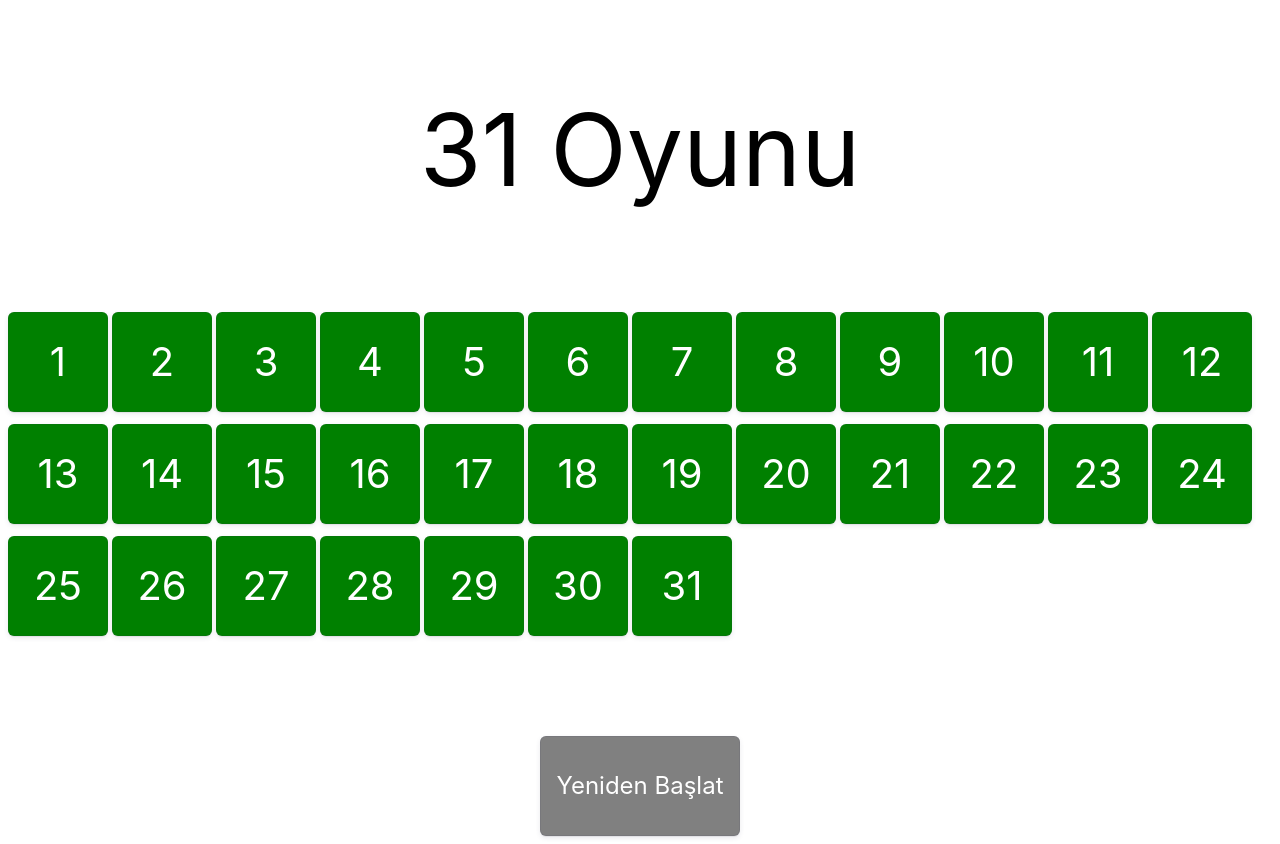
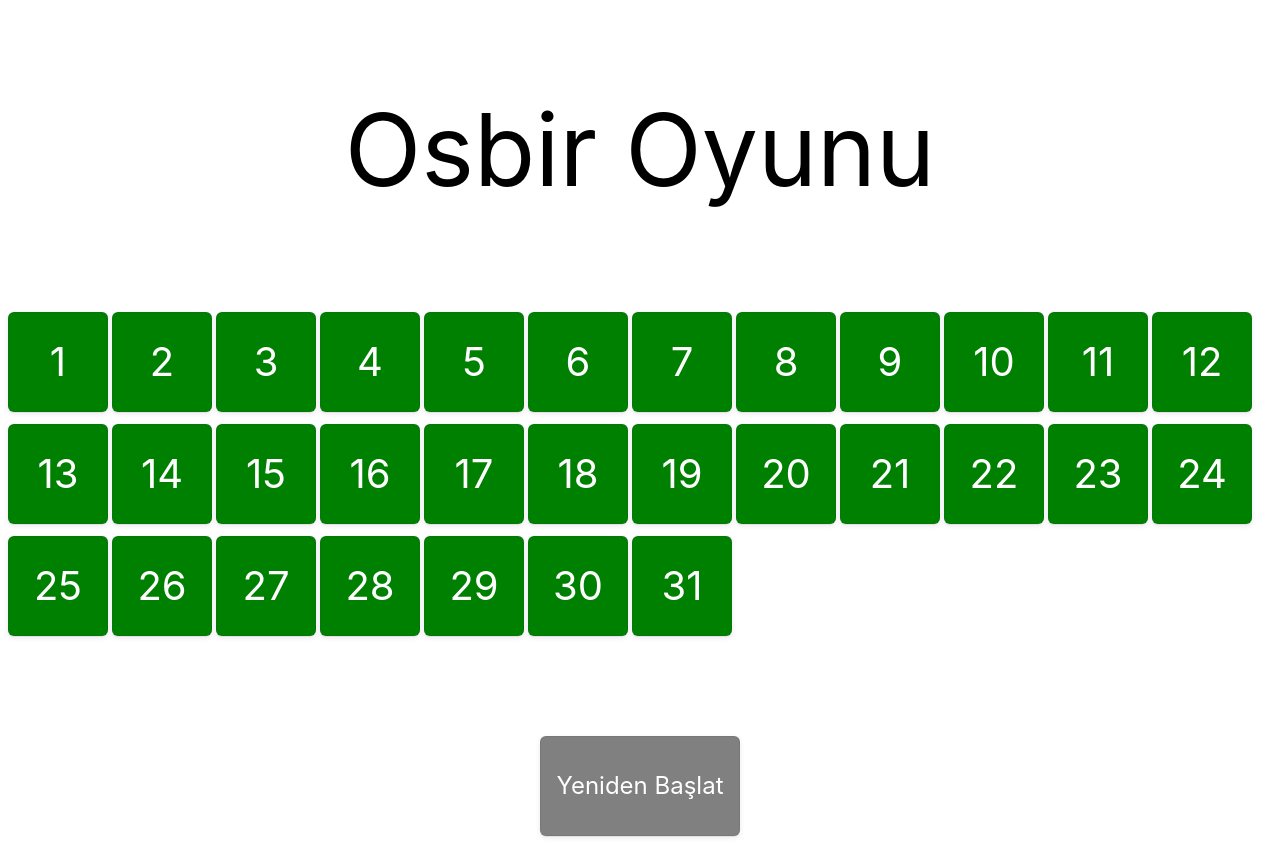
Before and after one commit to Goelcuek/31game, a plain HTML site: page index.html in a window 1280 px wide. Drawn offline with Linux system fonts and the light colour scheme.

Commit message:
Update index.html

```diff
--- a/index.html
+++ b/index.html
@@ -18,7 +18,7 @@
         <![endif]-->
 
         <p class="baslik">
-            31 Oyunu
+            Osbir Oyunu
         </p>
         <div>
             <button onclick="buttonclick(id)" class="button" id="button1">1</button>
```
